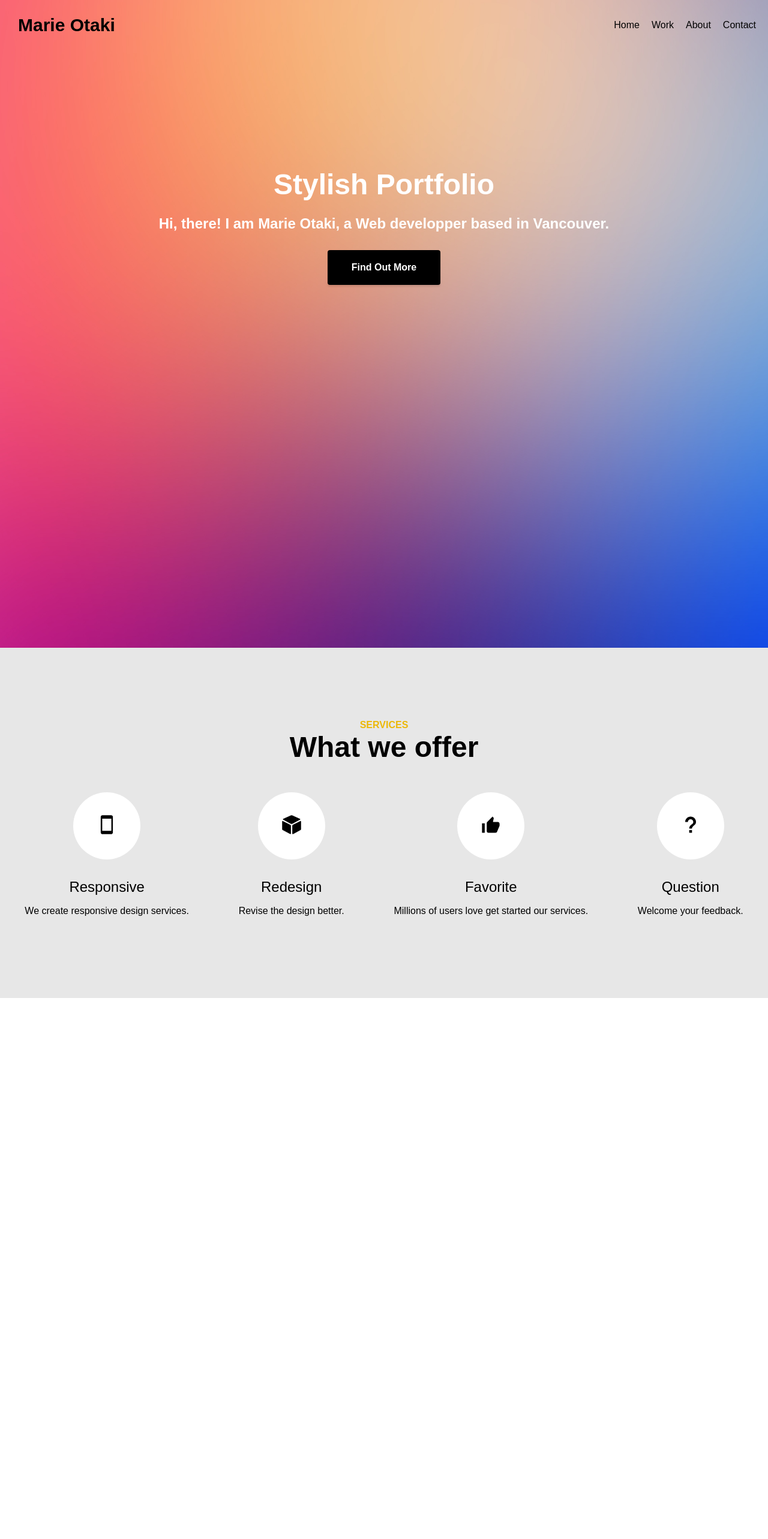
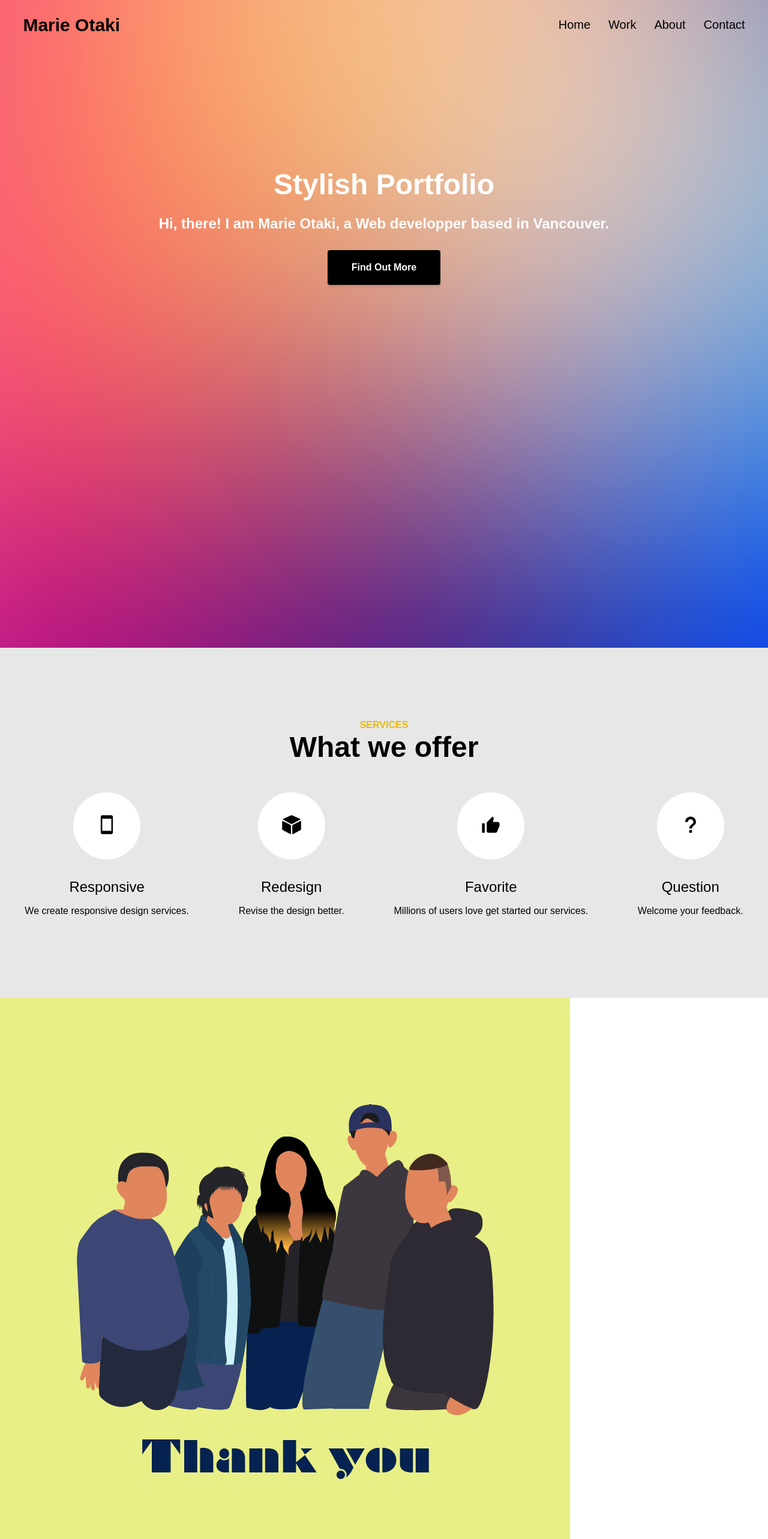
Before and after one commit to marieooq/react_portfolio, a React (Create React App) app: page / in a window 1280 px wide. Shown: the top 2566 px of the page at 60% size. Before the commit the page ends 1664 px from the top, so only its background shows below. Built offline with nearby package versions, Linux system fonts and the light colour scheme.

Commit message:
add contents

```diff
--- /dev/null
+++ b/src/Contents.js
@@ -0,0 +1,24 @@
+import React from 'react';
+import Content_image from './img/host_family.png';
+import './Contents.css';
+
+class Contents extends React.Component{
+  render(){
+    return(
+      <div className="contents">
+        <div className="contents_image">
+          <img src= {Content_image}/>
+        </div>
+        <div className="contents_description">
+          <h3>Title</h3>
+          <p>Exploride is a head-up display for cars, which allows users to access music, maps, calls and texts through its transparent display, as well as gesture and hands-free voice controls.</p>
+          <a href="#">Find Out More</a>
+        </div>
+      </div>
+    );
+  }
+};
+
+
+
+export default Contents;
--- a/src/Navigation.css
+++ b/src/Navigation.css
@@ -9,21 +9,27 @@ nav{
 .logo{
     font-size: 30px;
     color: #000;
-    margin-left: 30px;
+    margin-left: 3%;
 }
 
 nav ul{
     display: flex;
     align-items: center;
     list-style: none;
+    margin-right: 3%;
 }
 
 nav ul li{
     display: inline-block;
-    margin-right: 20px;
+    margin-right: 30px;
+}
+
+nav ul li:last-child{
+    margin-right: 0;
 }
 
 nav ul li a{
+    font-size: 20px;
     text-decoration: none;
     color: #000;
 }
--- a/src/index.js
+++ b/src/index.js
@@ -6,6 +6,7 @@ import Navigation from './Navigation';
 import Header from './Header';
 import Services from './Services';
 import * as serviceWorker from './serviceWorker';
+import Contents from './Contents';
 
 class App extends React.Component{
   render() {
@@ -14,6 +15,7 @@ class App extends React.Component{
         <Navigation logoTitle="Marie Otaki"/>
         <Header title="Stylish Portfolio" button="Find Out More"/>
         <Services />
+        <Contents />
       </div>
     );
   }
```
Also changed, not shown: src/Contents.css (added), src/img/host_family.png (added).
